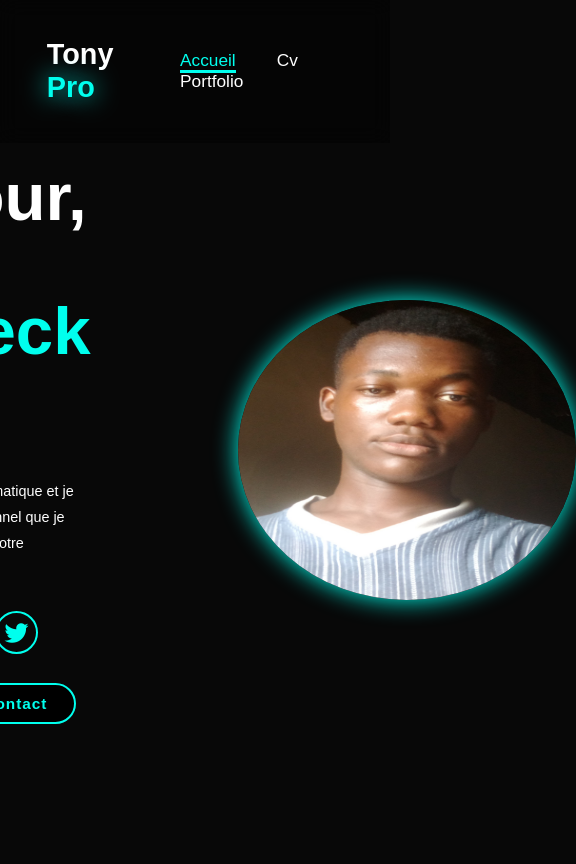
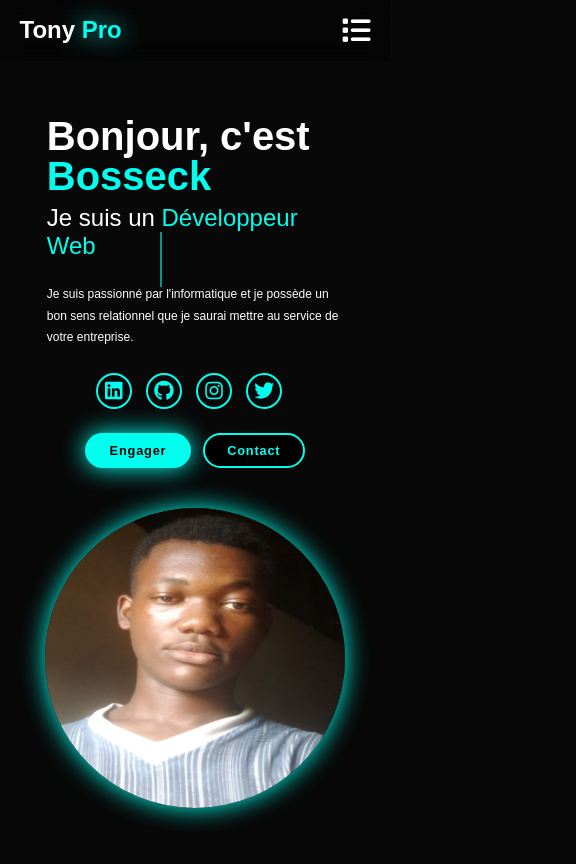
Before and after one commit to bosseck/Cv-portfolio, a plain HTML site: page index.html in a window 390 px wide. Shown: the whole page, 576 px wide, since content can reach past the window. Drawn offline with Linux system fonts and the light colour scheme.

Commit message:
mise a jour du site

```diff
--- a/index.html
+++ b/index.html
@@ -63,4 +63,12 @@
     </section>
 </body>
 <script src="https://kit.fontawesome.com/e914695416.js" crossorigin="anonymous"></script>
+<script type="text/javascript" charset="utf-8">
+    const menuIcon = document.querySelector('#menu-icon');
+    const navbar = document.querySelector('.navbar');
+
+    menuIcon.onclick = () => {
+        navbar.classList.toggle('active');
+    };
+</script>
 </html>
--- a/portfolio.html
+++ b/portfolio.html
@@ -1,13 +1,21 @@
-<!DOCTYPE html>
-<html lang="en">
+<!DOCTYPE html> <!-- Déclaration du type de document HTML5 -->
+<html lang="fr"> <!-- Langue du document définie sur le français -->
 <head>
-    <meta charset="UTF-8">
-    <meta name="viewport" content="width=device-width, initial-scale=1.0">
+    <meta charset="UTF-8"> <!-- Encodage des caractères en UTF-8 -->
+    <meta name="viewport" content="width=device-width, initial-scale=1.0"> <!-- Responsive design -->
+
+    <!-- Lien vers les icônes FontAwesome -->
+    <!-- Pour l'icon -->
+    <link rel="shortcut icon" href="desktop26.ico" type="image/x-icon">
+
+    <!-- Lien vers la feuille de style personnalisée -->
     <link rel="stylesheet" href="style3.css">
-    <title>Portfolio</title>
+
+    <!-- Titre de l’onglet du navigateur -->
+    <title>Accueil</title>
 </head>
 <body>
-      <!-- En-tête de la page contenant le logo et le menu -->
+    <!-- En-tête de la page contenant le logo et le menu -->
     <header class="header">
         <!-- Logo cliquable qui mène à la section "Accueil" -->
         <a href="index.html" class="logo">Tony <span>Pro</span></a>
@@ -179,5 +187,13 @@
     </div>
   </div>
 </body>
+<script type="text/javascript" charset="utf-8">
+    const menuIcon = document.querySelector('#menu-icon');
+    const navbar = document.querySelector('.navbar');
+
+    menuIcon.onclick = () => {
+        navbar.classList.toggle('active');
+    };
+</script>
 <script src="script.js"></script>
 </html>
--- a/style.css
+++ b/style.css
@@ -1,4 +1,4 @@
-* {
+    * {
     margin: 0; /* Supprime les marges par défaut */
     padding: 0; /* Supprime les espacements internes par défaut */
     box-sizing: border-box; /* Inclus le padding et border dans les dimensions */
@@ -116,8 +116,8 @@ span{
 .home-img img{
     position: relative;
     top: 3rem;
-    width: 40vh;
-    height: 300px;
+    width: 350px;
+    height: 350px;
     border-radius: 50%;
     box-shadow: 0 0 25px var(--main-color);
     cursor: pointer;
@@ -203,7 +203,7 @@ span{
     position: relative;
 }
 .text-animation span::before{
-    content: "web developer";
+    content: "Designer Frontend";
     color: var(--main-color);
     animation: words 20s infinite;
 }
@@ -217,8 +217,8 @@ span{
     right: -8px;
     animation: cursor 0.6s infinite, typing 20s steps(14) infinite;
 }
-@keyframes cursor {
-    to {
+@keyframes cursor{
+    to{
         border-left: 2px solid var(--main-color);
     }
 }
@@ -237,6 +237,7 @@ span{
         width: calc(100% + 8px);
     }
 }
+
 /* Style de la barre de défilement */
 ::-webkit-scrollbar {
     width: 15px;
@@ -248,3 +249,63 @@ span{
     background-color: var(--bg-color);
     width: 50px;
 }
+@media (max-width: 768px) {
+    html {
+        font-size: 50%;
+    }
+
+    .header {
+        padding: 2rem 5%;
+    }
+
+    #menu-icon {
+        display: block;
+        cursor: pointer;
+    }
+
+    .navbar {
+        position: absolute;
+        top: 100%;
+        left: 0;
+        width: 100%;
+        background: var(--second-bg-color);
+        display: none;
+        flex-direction: column;
+        align-items: center;
+        padding: 2rem 0;
+    }
+
+    .navbar.active {
+        display: flex;
+    }
+
+    .navbar a {
+        margin: 1.5rem 0;
+        font-size: 2rem;
+    }
+
+    .home {
+        flex-direction: column;
+        gap: 5rem;
+        text-align: center;
+    }
+
+    .home-content {
+        align-items: center;
+    }
+
+    .home-content h1 {
+        font-size: 5rem;
+    }
+
+    .home-content h3 {
+        font-size: 3rem;
+    }
+
+    .home-img img {
+        width: 300px;
+        height: 300px;
+        top: 0;
+    }
+
+}
--- a/style2.css
+++ b/style2.css
@@ -183,3 +183,64 @@ span{
     background-color: var(--bg-color);
     width: 50px;
 }
+
+@media (max-width: 768px) {
+    html {
+        font-size: 50%;
+    }
+
+    .header {
+        padding: 2rem 5%;
+    }
+
+    #menu-icon {
+        display: block;
+        cursor: pointer;
+    }
+
+    .navbar {
+        position: absolute;
+        top: 100%;
+        left: 0;
+        width: 100%;
+        background: var(--second-bg-color);
+        display: none;
+        flex-direction: column;
+        align-items: center;
+        padding: 2rem 0;
+    }
+
+    .navbar.active {
+        display: flex;
+    }
+
+    .navbar a {
+        margin: 1.5rem 0;
+        font-size: 2rem;
+    }
+
+    .home {
+        flex-direction: column;
+        gap: 5rem;
+        text-align: center;
+    }
+
+    .home-content {
+        align-items: center;
+    }
+
+    .home-content h1 {
+        font-size: 5rem;
+    }
+
+    .home-content h3 {
+        font-size: 3rem;
+    }
+
+    .home-img img {
+        width: 300px;
+        height: 300px;
+        top: 0;
+    }
+
+}
--- a/style3.css
+++ b/style3.css
@@ -209,9 +209,39 @@
       color: #00ffee;
     }
 
-    /* Responsive */
-    @media (max-width: 600px) {
-      .modal-content {
-        max-width: 95%;
-      }
+
+@media (max-width: 768px) {
+    html {
+        font-size: 50%;
     }
+
+    .header {
+        padding: 2rem 5%;
+    }
+
+    #menu-icon {
+        display: block;
+        cursor: pointer;
+    }
+
+    .navbar {
+        position: absolute;
+        top: 100%;
+        left: 0;
+        width: 100%;
+        background: var(--second-bg-color);
+        display: none;
+        flex-direction: column;
+        align-items: center;
+        padding: 2rem 0;
+    }
+
+    .navbar.active {
+        display: flex;
+    }
+
+    .navbar a {
+        margin: 1.5rem 0;
+        font-size: 2rem;
+    }
+}
```
Also changed, not shown: cv.html (+8 -0 lines).
